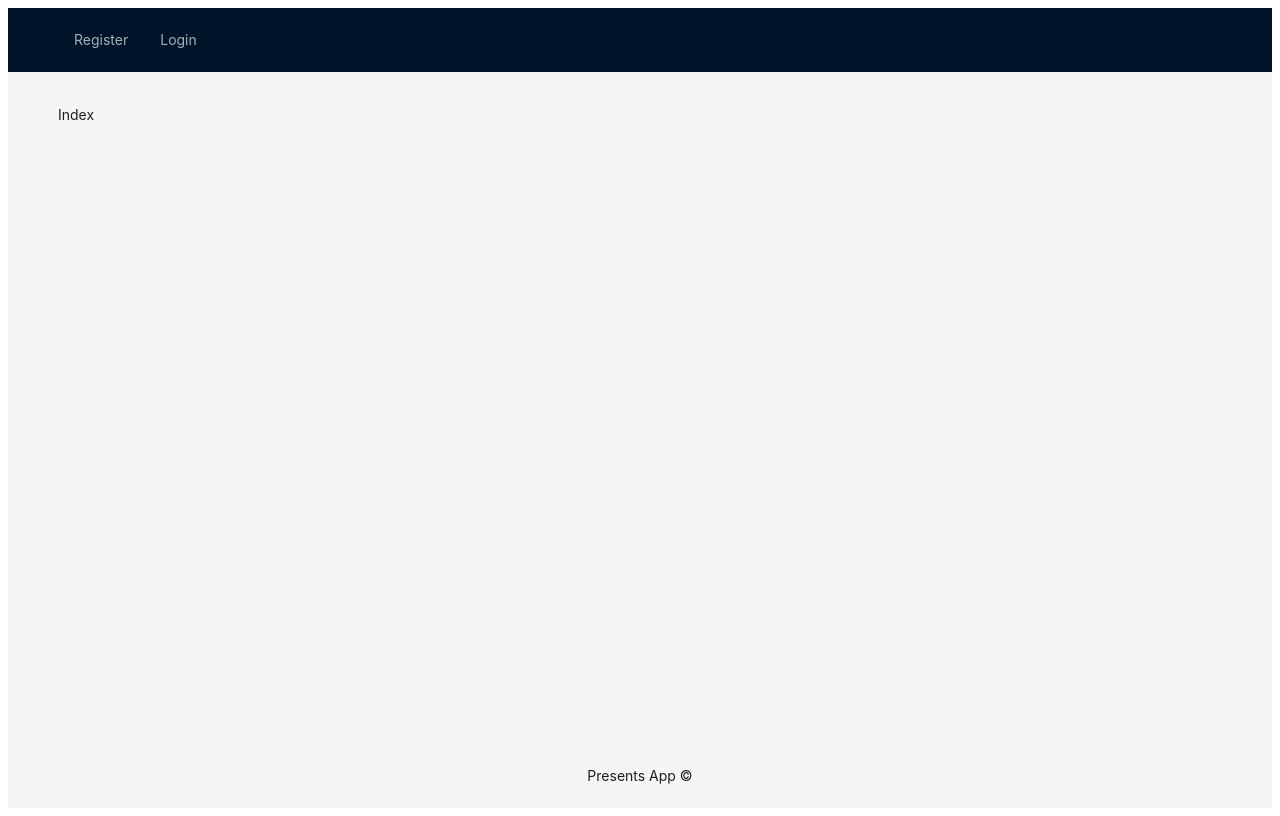
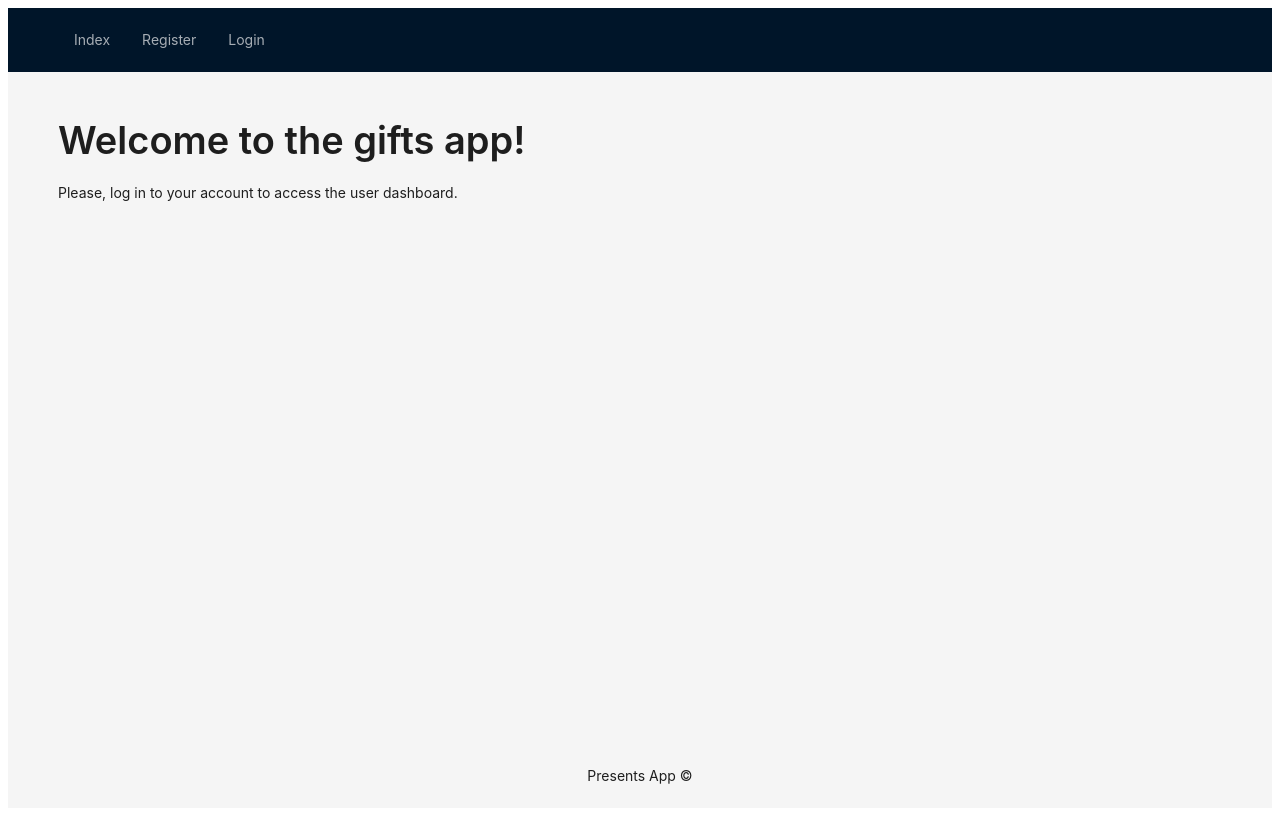
Before and after one commit to ocean0s/giftlisting-frontend-antd, a React (Create React App) app: page / in a window 1280 px wide. Built offline with nearby package versions, Linux system fonts and the light colour scheme.

Commit message:
Add index component

```diff
--- a/src/App.js
+++ b/src/App.js
@@ -10,6 +10,7 @@ import CreatePresentComponent from "./Components/CreatePresentComponent";
 import EditPresentComponent from "./Components/EditPresentComponent";
 import FriendsComponent from "./Components/FriendsComponent";
 import GiftPresentComponent from "./Components/GiftPresentComponent";
+import IndexComponent from "./Components/IndexComponent";
 
 function App() {
 
@@ -61,6 +62,7 @@ function App() {
         <Header>
           {!login ? (
             <Menu theme="dark" mode="horizontal" items={[
+              { key: "menuIndex", label: <Link to="/">Index</Link>},
               { key: "menuRegister", label: <Link to="/register">Register</Link>},
               { key: "menuLogin", label: <Link to="/login">Login</Link>},
             ]}>
@@ -86,7 +88,7 @@ function App() {
               <LoginUserComponent createNotification={createNotification} setLogin={setLogin}/>
             }></Route>
             <Route path="/" element={
-              <p>Index</p>
+              <IndexComponent login={login}/>
             }></Route>
             <Route path="/presents" element={
               <ListPresentsComponent createNotification={createNotification}/>
--- /dev/null
+++ b/src/Components/IndexComponent.js
@@ -0,0 +1,25 @@
+import Typography from "antd/es/typography/Typography"
+let {Text, Title} = Typography
+
+let IndexComponent = (props) => {
+
+    let { login } = props
+
+    if (login)
+        return (
+            <>
+                <Title>Welcome to the gift app dasboard!</Title>
+                <Text>Please, select one of the options in the menu bar at the top of the page to start.</Text>
+            </>
+        )
+    else
+        return (
+            <>
+                <Title>Welcome to the gifts app!</Title>
+                <Text>Please, log in to your account to access the user dashboard.</Text>
+            </>
+        )
+
+}
+
+export default IndexComponent
```
